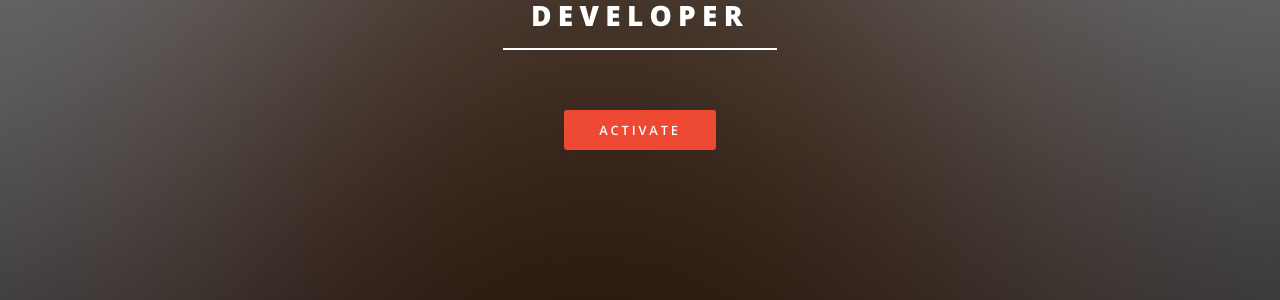
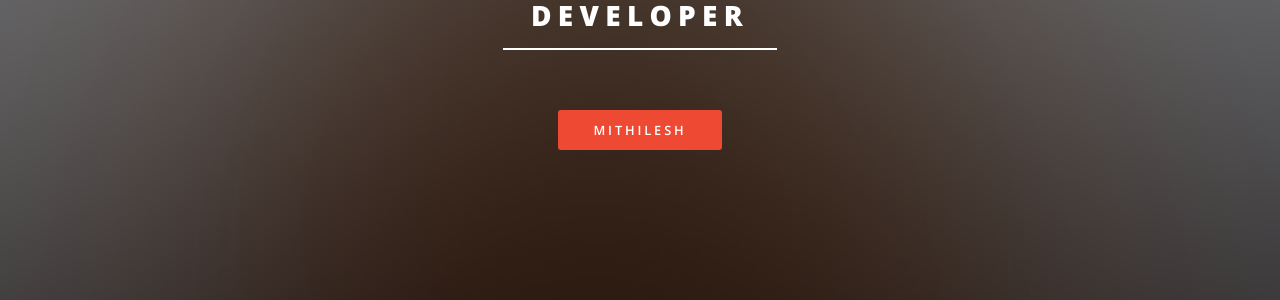
Before and after one commit to Varun-Goel/developer, a Jekyll site: the page built from index.html, in a window 1280 px wide and 900 px high. Shown: the part 365-665 px from the top of the window. Built offline with Jekyll 4.4.1, drawn with Linux system fonts in a browser that asks for light colours.

Commit message:
button name changed

```diff
--- a/index.html
+++ b/index.html
@@ -7,7 +7,7 @@ layout: landing
 							<h2>{{ site.title }}</h2>
 							<p>{{ site.description | markdownify }}</p>
 							<ul class="actions">
-								<li><a href="#" class="button special">Activate</a></li>
+								<li><a href="#" class="button special">mithilesh</a></li>
 							</ul>
 						</div>
 						<a href="#one" class="more scrolly">Learn More</a>
```
